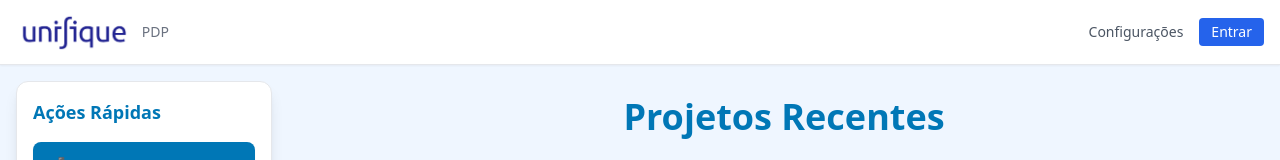
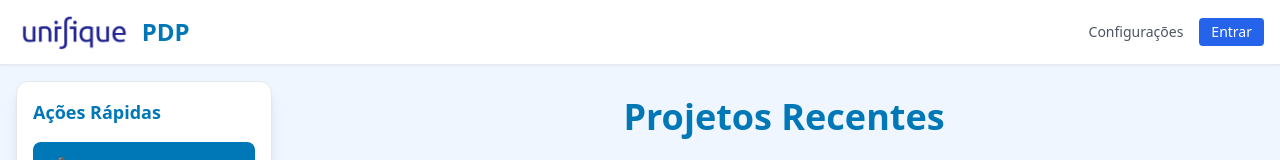
Before and after one commit to paulofrederico84/unifiquepdp, a React (Vite) app in the folder frontend/: page / in a window 1280 px wide. Shown: the top 160 px of the page. Built offline with nearby package versions, Linux system fonts and the light colour scheme; no server answers.

Commit message:
Estiliza texto PDP no header para combinar com logo
- Aumenta tamanho da fonte para text-2xl
- Aplica negrito (font-bold)
- Usa cor unifique-blue (#0077B6)

```diff
--- a/frontend/src/components/Header.jsx
+++ b/frontend/src/components/Header.jsx
@@ -10,7 +10,7 @@
                     alt="Unifique"
                     className="h-10 w-auto"
                 />
-                <div className="text-sm text-gray-500">PDP</div>
+                <div className="text-2xl font-bold text-[#0077B6]">PDP</div>
             </div>
             <div className="flex items-center gap-4">
                 <button className="text-sm text-gray-600 hover:text-gray-800">Configurações</button>
```
